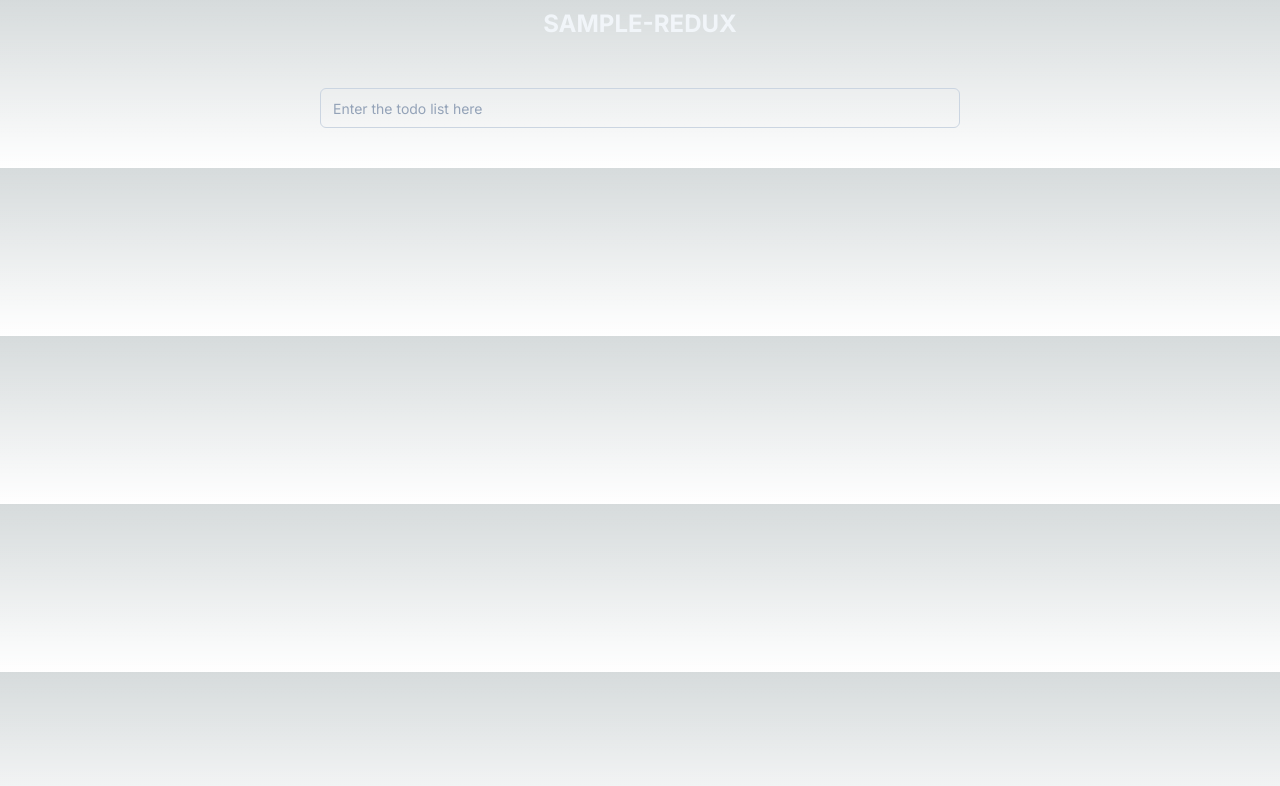
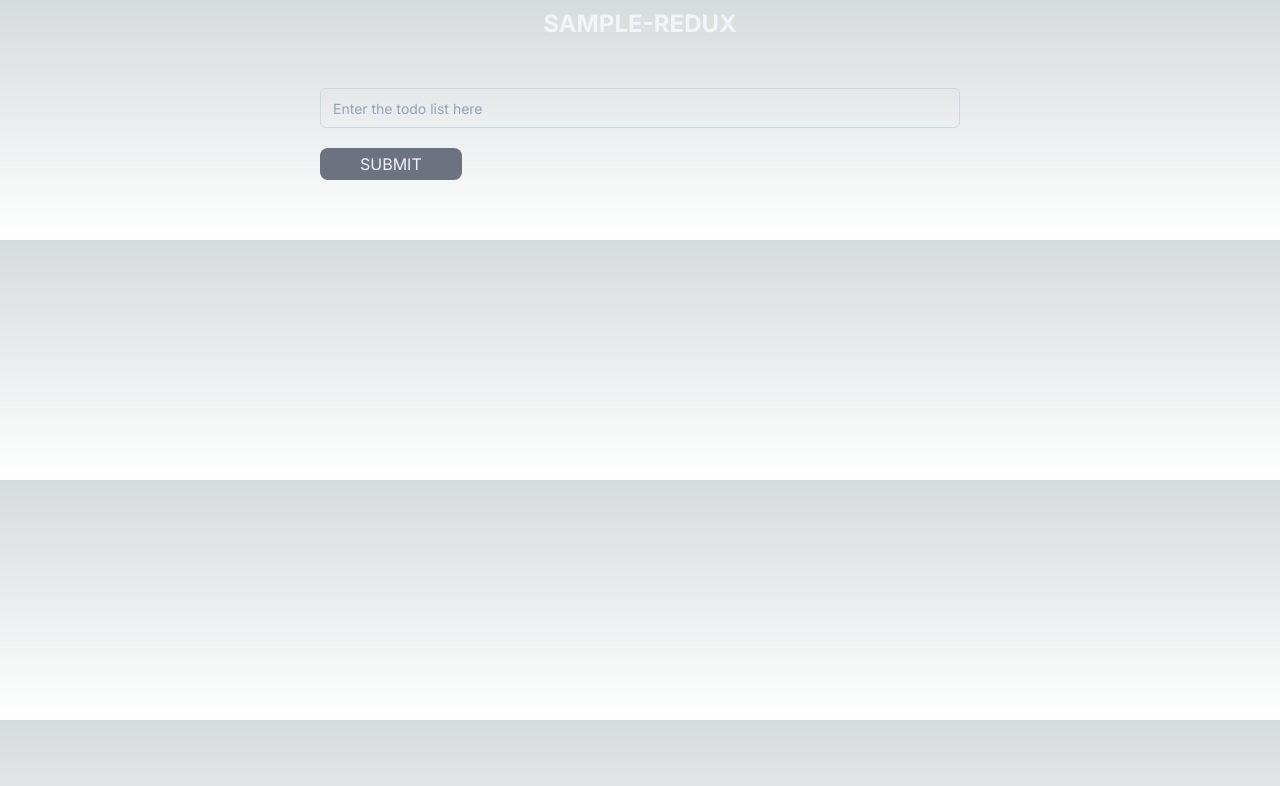
Before and after one commit to kusumachandu/redux-sample, a Next.js app: page / in a window 1280 px wide. Shown: the top 786 px of the page. Built offline with nearby package versions, Linux system fonts and the light colour scheme.

Commit message:
✨created a button component and added the todo functionality

```diff
--- a/src/app/page.tsx
+++ b/src/app/page.tsx
@@ -1,14 +1,20 @@
 "use client"
 
+import Button from '@/components/Button';
 import Input from '@/components/Input'
 import { useRef, useState } from 'react'
 
 export default function Home() {
-  const [value, setValue] = useState('');
+  const [value, setValue] = useState<string>('');
+  const [todo, setTodo] = useState<any | undefined>([]);
 
   const handleInputChange = (value: string) => {
-    console.log(value);
     setValue(value);
+  };
+
+  const submitHandler = () => {
+    setTodo([value, ...todo])
+    console.log(todo);
   }
 
   return (
@@ -20,6 +26,9 @@ export default function Home() {
           onChange={handleInputChange}
           placeholder='Enter the todo list here'
         />
+        <div className='py-5'>
+          <Button className='' onClick={submitHandler}>submit</Button>
+        </div>
       </section>
     </>
   )
--- /dev/null
+++ b/src/components/Button.tsx
@@ -0,0 +1,13 @@
+import { FC, HTMLAttributes } from 'react';
+import { cn } from '@/lib/utils';
+
+interface ButtonProps extends HTMLAttributes<HTMLButtonElement> {
+  children: React.ReactNode;
+  onClick: () => void;
+}
+
+const Button: FC<ButtonProps> = ({ children, className, onClick, ...props}) => {
+  return <button onClick={onClick} className={cn('px-10 py-1 bg-gray-500 text-slate-100 uppercase rounded-lg text-center', className)} {...props} >{children}</button>
+}
+
+export default Button
--- a/src/components/Input.tsx
+++ b/src/components/Input.tsx
@@ -1,5 +1,5 @@
 "use client"
-import React, { FC, forwardRef } from 'react';
+import React, { FC } from 'react';
 import { cn } from '@/lib/utils';
 
 export interface InputProps extends React.InputHTMLAttributes<HTMLInputElement> {
```
